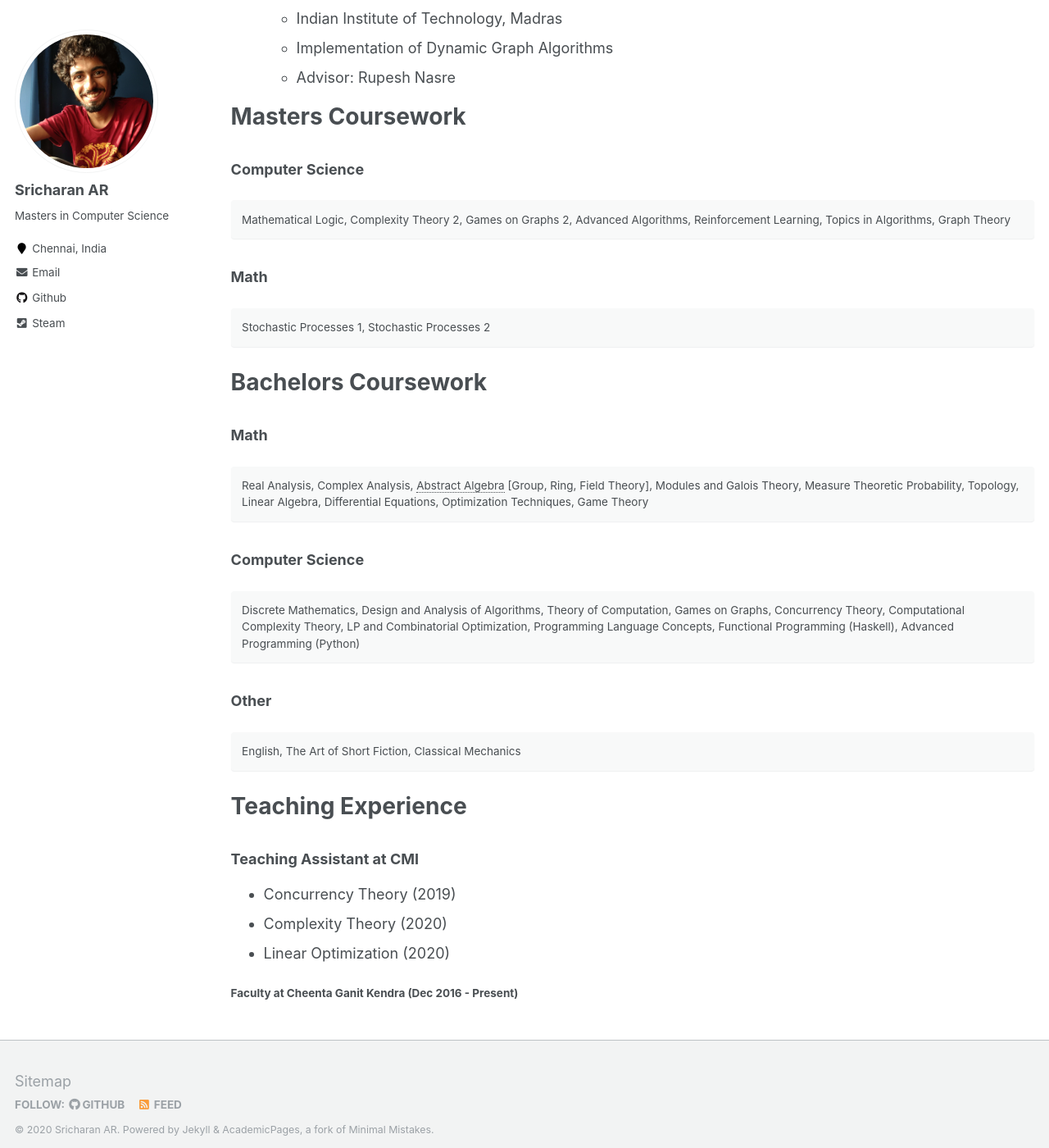
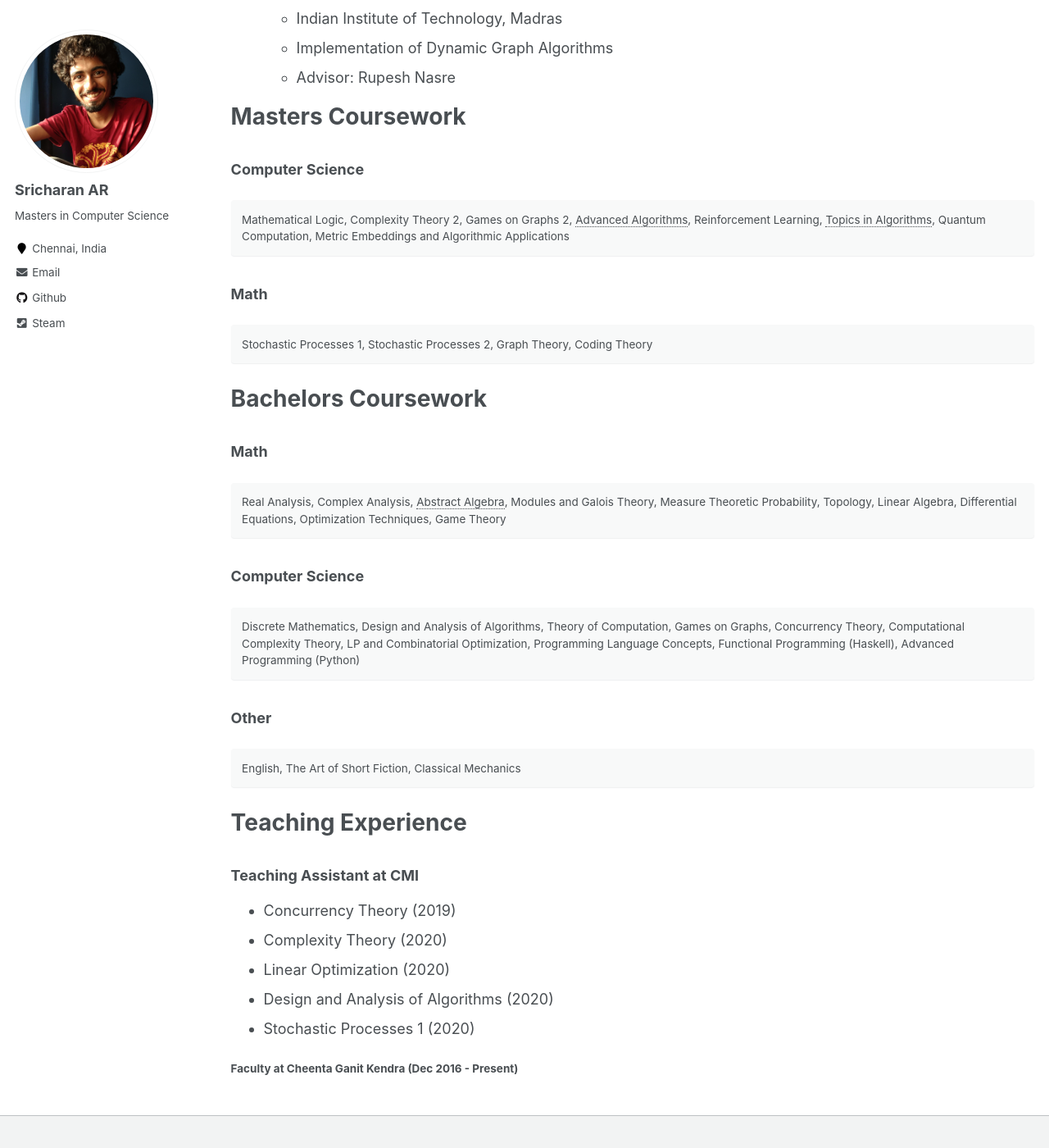
Before and after one commit to SriAR/sriar.github.io, a Jekyll site: the page built from _pages/cv.md, in a window 1280 px wide and 1400 px high, scrolled down 804 px. Shown: the whole window at 82% size. Built offline with Jekyll 4.4.1, drawn with Linux system fonts in a browser that asks for light colours.

Commit message:
trying out pub styles

```diff
--- a/_pages/cv.md
+++ b/_pages/cv.md
@@ -39,16 +39,16 @@ Internships
 Masters Coursework
 ======
 ### Computer Science
-Mathematical Logic, Complexity Theory 2, Games on Graphs 2, Advanced Algorithms, Reinforcement Learning, Topics in Algorithms, Graph Theory
+Mathematical Logic, Complexity Theory 2, Games on Graphs 2, <abbr title="Approximation and Randomized">Advanced Algorithms</abbr>, Reinforcement Learning, <abbr title="Matchings and Flows">Topics in Algorithms</abbr>, Quantum Computation, Metric Embeddings and Algorithmic Applications
 {: .notice}
 ### Math
-Stochastic Processes 1, Stochastic Processes 2
+Stochastic Processes 1, Stochastic Processes 2, Graph Theory, Coding Theory
 {: .notice}
 
 Bachelors Coursework
 ======
 ### Math
-Real Analysis, Complex Analysis, <abbr title="Group, Ring, Field Theory">Abstract Algebra</abbr> [Group, Ring, Field Theory], Modules and Galois Theory, Measure Theoretic Probability, Topology, Linear Algebra, Differential Equations, Optimization Techniques, Game Theory
+Real Analysis, Complex Analysis, <abbr title="Group, Ring, Field Theory">Abstract Algebra</abbr>, Modules and Galois Theory, Measure Theoretic Probability, Topology, Linear Algebra, Differential Equations, Optimization Techniques, Game Theory
 {: .notice}
 ### Computer Science
 Discrete Mathematics, Design and Analysis of Algorithms, Theory of Computation, Games on Graphs, Concurrency Theory, Computational Complexity Theory, LP and Combinatorial Optimization, Programming Language Concepts, Functional Programming (Haskell), Advanced Programming (Python)
@@ -63,5 +63,7 @@ Teaching Experience
 * Concurrency Theory (2019)
 * Complexity Theory (2020)
 * Linear Optimization (2020)
+* Design and Analysis of Algorithms (2020)
+* Stochastic Processes 1 (2020)
 
 #### Faculty at Cheenta Ganit Kendra (Dec 2016 - Present)
```
